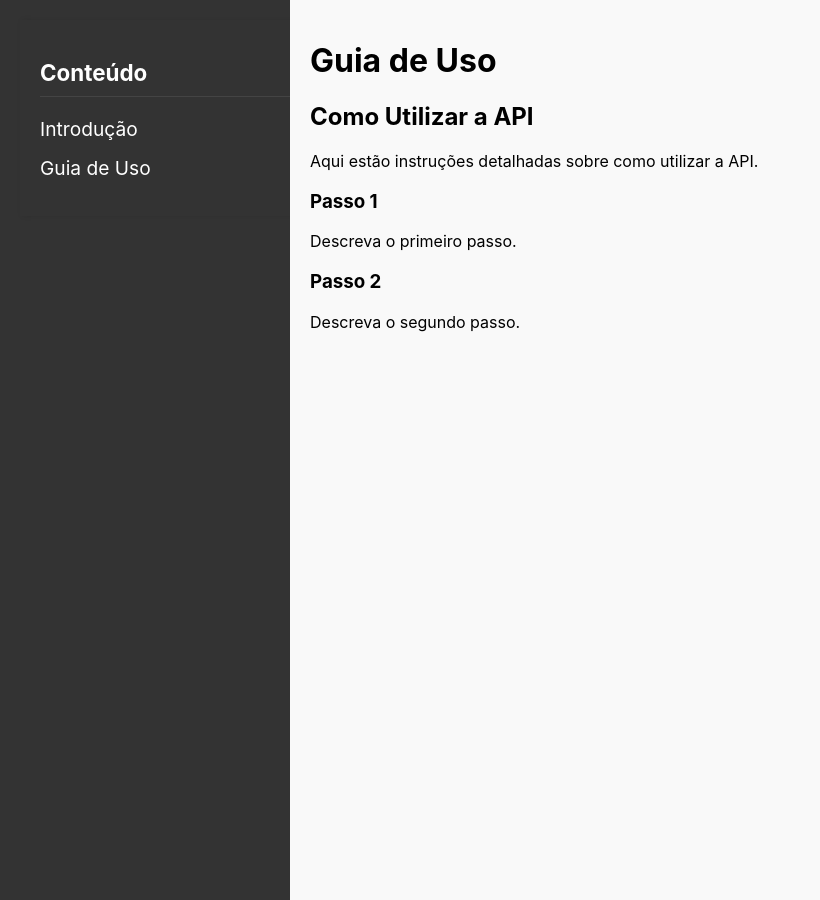
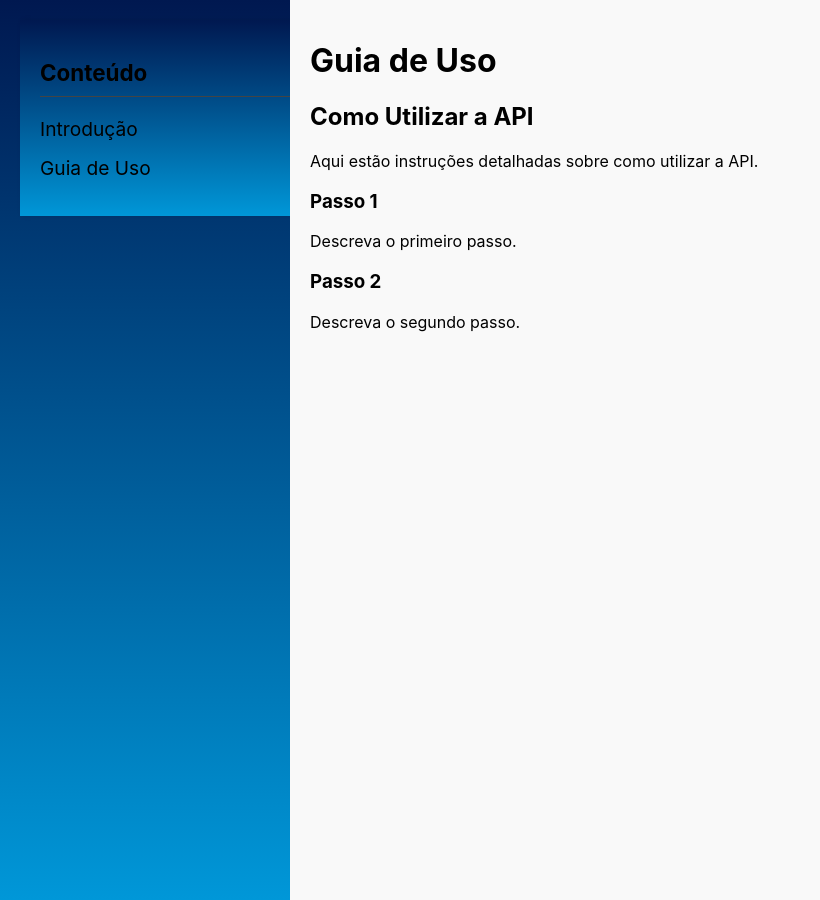
Before and after one commit to AlessandroF-dev/api-documentation, a Jekyll site: the page built from usage.md, in a window 1280 px wide. Shown: the whole page, without its empty margins (0-820 px from the left). Built offline with Jekyll 4.4.1, drawn with Linux system fonts in a browser that asks for light colours.

Commit message:
Update style.css

```diff
--- a/assets/css/style.css
+++ b/assets/css/style.css
@@ -13,8 +13,8 @@ body {
 
 .sidebar {
   width: 250px;
-  background-color: #333;
-  color: #fff;
+  background: linear-gradient(to bottom, #001850, #0097d8);
+  color: #000; /* Texto preto */
   padding: 20px;
   box-shadow: 2px 0 5px rgba(0,0,0,0.1);
 }
@@ -36,7 +36,7 @@ body {
 }
 
 .sidebar .sidebar-content ul li a {
-  color: #fff;
+  color: #000; /* Texto preto */
   text-decoration: none;
   font-size: 1.2em;
 }
```
